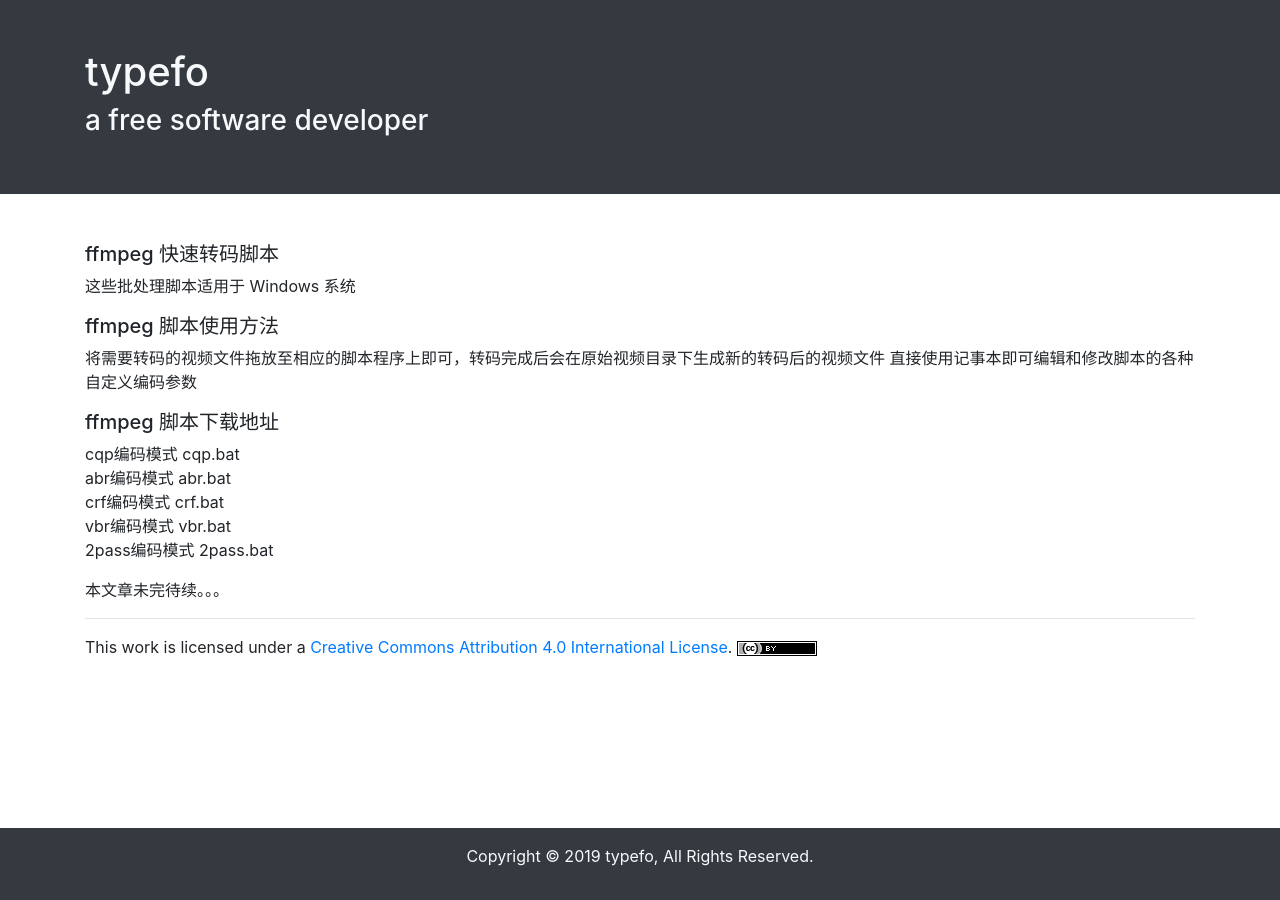
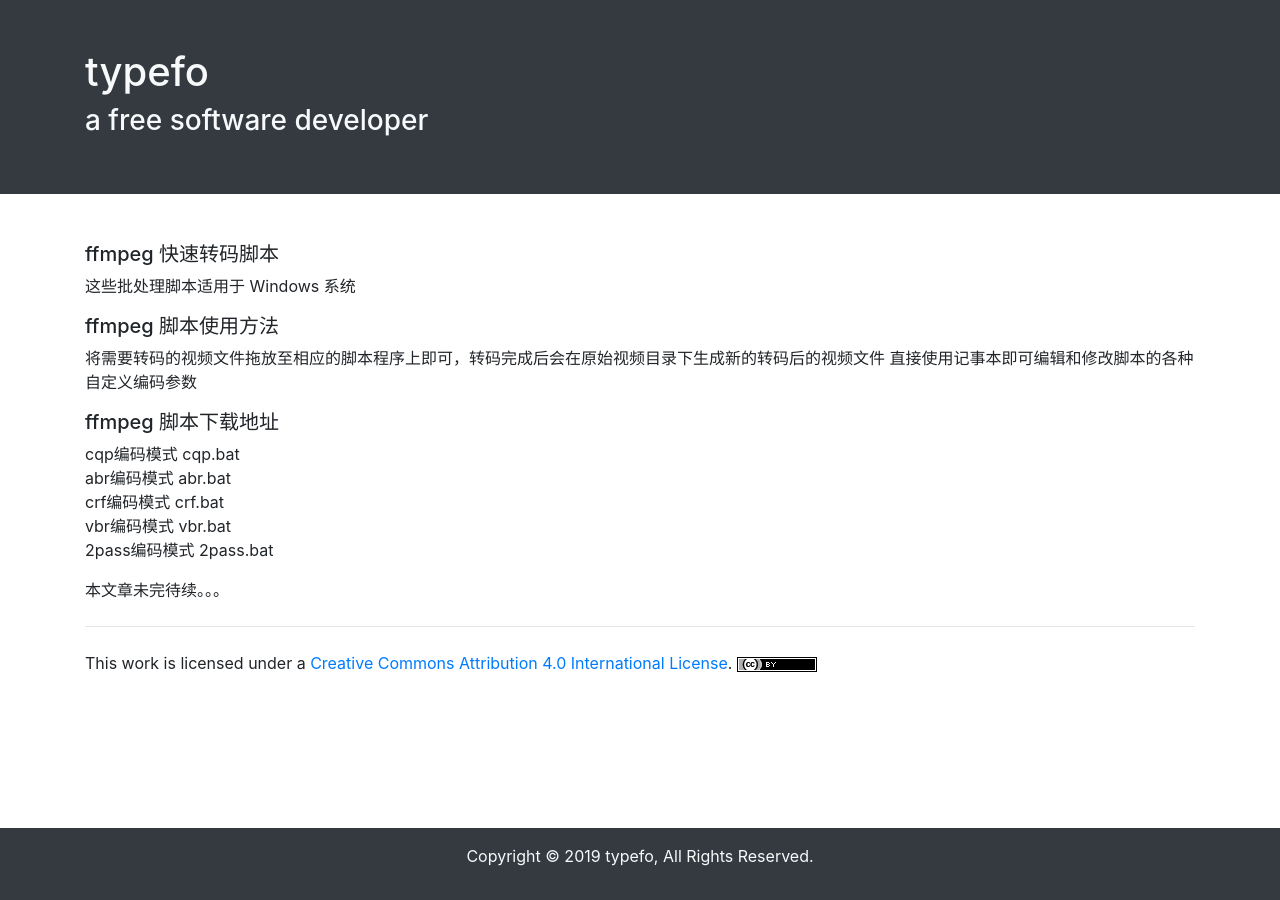
Before and after one commit to ehsud/blog, a Jekyll site: the page built from ffmpeg/ffmpeg-script-for-windows.md, in a window 1280 px wide. Built offline with Jekyll 4.4.1, drawn with Linux system fonts in a browser that asks for light colours.

Commit message:
updated some files

```diff
--- a/_includes/copyleft.html
+++ b/_includes/copyleft.html
@@ -1,2 +1,2 @@
-<hr class="my-3" />
+<hr class="my-4" />
 <p>This work is licensed under a <a href="https://creativecommons.org/licenses/by/4.0/">Creative Commons Attribution 4.0 International License</a>. <img src="/assets/img/cc.png" alt="cc" /></p>
```
